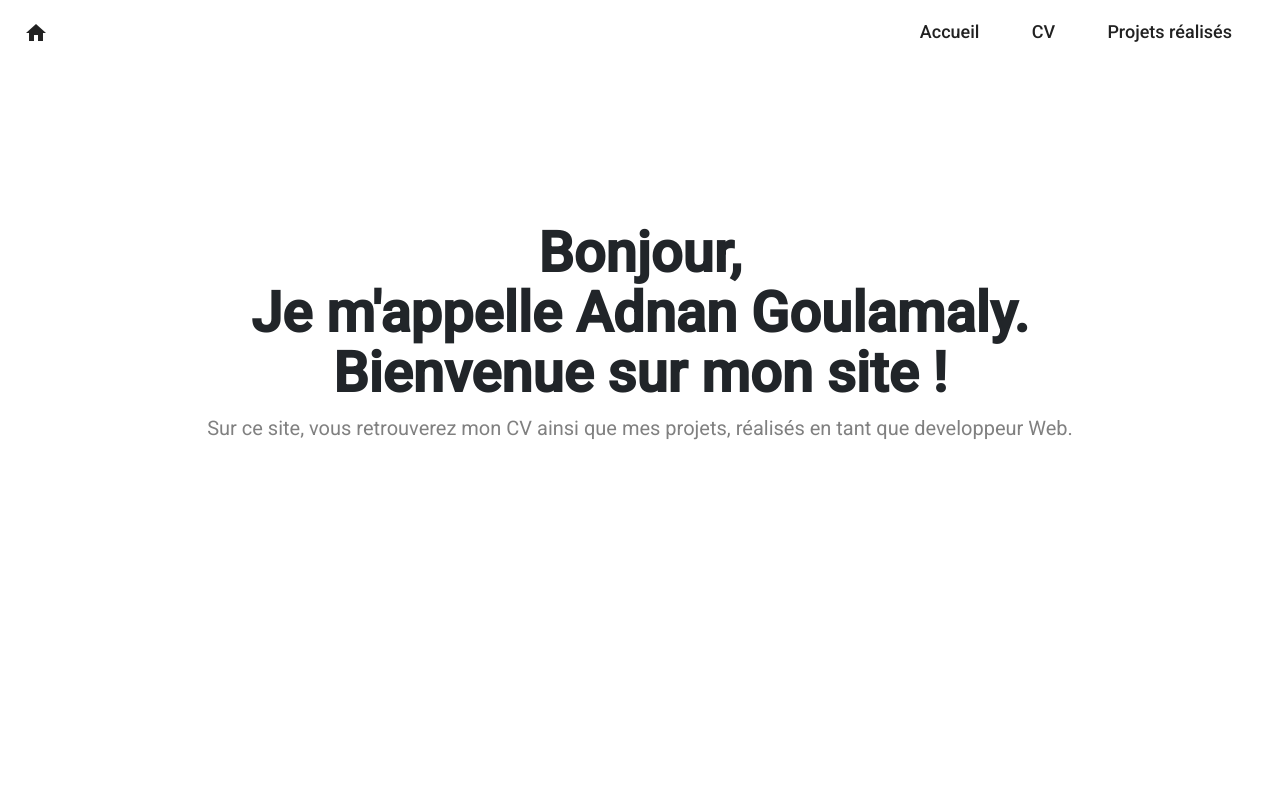
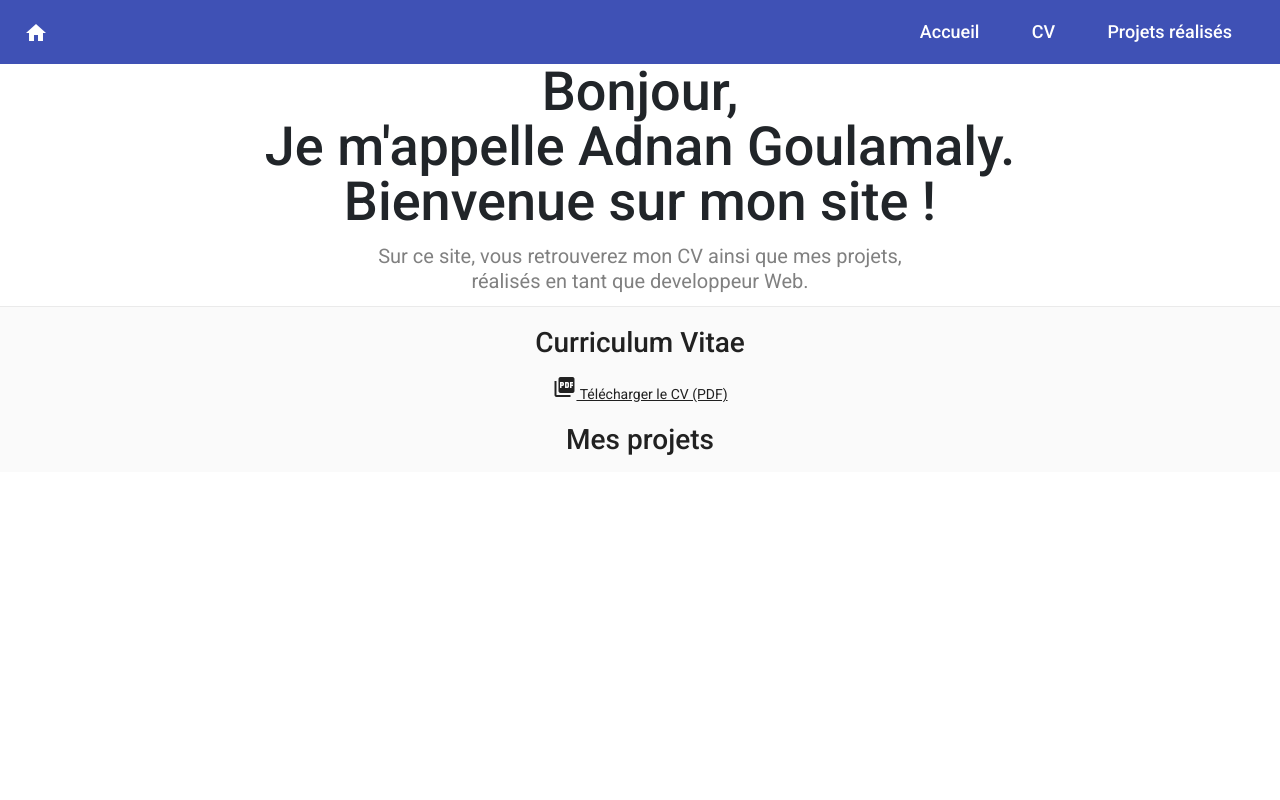
Before and after one commit to adnan974/mon-site-portfolio-front, an Angular app: page / in a window 1280 px wide. Shown: the top 800 px of the page. Built offline with nearby package versions, Linux system fonts and the light colour scheme; no server answers.

Commit message:
feature: ajout d'un sidebar pour rendre la navbar responsive

```diff
--- a/src/app/app-routing.module.ts
+++ b/src/app/app-routing.module.ts
@@ -18,7 +18,8 @@ const routes: Routes = [
     path:'cv',
     loadChildren: ()=> import('./module/cv/cv.module').then(module=>module.CvModule)
 
-  }
+  },
+
 ];
 
 @NgModule({
--- a/src/app/app.component.html
+++ b/src/app/app.component.html
@@ -1,6 +1,58 @@
-<mat-toolbar class="navbar">
-  <button mat-icon-button >
-    <mat-icon class="navbar-menu" >home</mat-icon>
+<div >
+  <mat-toolbar color="primary" class="navbar">
+    <button mat-icon-button>
+      <mat-icon class="navbar-menu">home</mat-icon>
+    </button>
+
+    <div fxShow="true" fxHide.lt-md="true">
+      <!-- The following menu items will be hidden on both SM and XS screen sizes -->
+      <div>
+        <span>
+          <a class="navbar-menu" mat-button routerLink="/">
+            Accueil
+          </a>
+        </span>
+        <span button>
+          <a class="navbar-menu" class="navbar-menu" mat-button routerLink="/cv">
+            CV
+          </a>
+        </span>
+        <span>
+          <a class="navbar-menu" mat-button routerLink="/project">
+            Projets réalisés
+          </a>
+        </span>
+      </div>
+    </div>
+
+    <div fxShow="true" fxHide.gt-sm="true">
+      <a href="#" (click)="sidenav.toggle()">Show Side Menu</a>
+    </div>
+  </mat-toolbar>
+
+  <mat-sidenav-container  fxFlexFill class="example-container">
+    <mat-sidenav #sidenav fxLayout="column">
+      <div fxLayout="column">
+        <a (click)="sidenav.toggle()" href="#" mat-button>Close</a>
+        <a href="#" mat-button>Menu Item 1</a>
+        <a href="#" mat-button>Menu Item 2</a>
+        <a href="#" mat-button>Menu Item 3</a>
+        <a href="#" mat-button>Menu Item 4</a>
+        <a href="#" mat-button>Menu Item 5</a>
+        <a href="#" mat-button>Menu Item 6</a>
+      </div>
+    </mat-sidenav>
+    <mat-sidenav-content >
+      <router-outlet></router-outlet>
+
+    </mat-sidenav-content>
+  </mat-sidenav-container>
+</div>
+<!--
+
+<mat-toolbar class="navbar" color="primary">
+  <button mat-icon-button>
+    <mat-icon class="navbar-menu">home</mat-icon>
   </button>
   <div>
     <span>
@@ -9,7 +61,7 @@
       </a>
     </span>
     <span button>
-      <a class="navbar-menu" class="navbar-menu"  mat-button routerLink="/cv">
+      <a class="navbar-menu" class="navbar-menu" mat-button routerLink="/cv">
         CV
       </a>
     </span>
@@ -22,4 +74,14 @@
 </mat-toolbar>
 
 
+
+
+
 <router-outlet></router-outlet>
+
+<mat-divider></mat-divider>
+<footer>
+  <div>
+    <p id="copyright-element">Copyright © 2021 ·</p>
+  </div>
+</footer> -->
--- a/src/app/app.component.scss
+++ b/src/app/app.component.scss
@@ -1,7 +1,8 @@
+
 
 .navbar {
     justify-content: space-between;
-    background-color: white;
+    //background-color: white;
 }
 
 
@@ -13,3 +14,10 @@ span {
 a {
     font-size: 18px;
 }
+
+
+footer{
+    padding: 20px 10px 10px 10px;
+    //margin-top: 100px;
+    height: 100px;
+}
--- a/src/app/app.module.ts
+++ b/src/app/app.module.ts
@@ -9,6 +9,7 @@ import {MatButtonModule} from '@angular/material/button';
 import { MatIconModule } from '@angular/material/icon';
 import { MatSidenavModule } from '@angular/material/sidenav';
 import { MatListModule } from '@angular/material/list';
+import { FlexLayoutModule } from '@angular/flex-layout';
 
 
 @NgModule({
@@ -23,7 +24,8 @@ import { MatListModule } from '@angular/material/list';
     AppRoutingModule,
     BrowserAnimationsModule,
     MatToolbarModule,
-    MatButtonModule
+    MatButtonModule,
+    FlexLayoutModule
 
 
   ],
--- a/src/app/module/cv/pages/cv.component.html
+++ b/src/app/module/cv/pages/cv.component.html
@@ -1,3 +1,4 @@
+<div class="container">
     <div id="cv-title-container">
         <h1 id="cv-title">Curriculum Vitae</h1>
         <mat-divider></mat-divider>
@@ -8,3 +9,5 @@
         <vertical-timeline></vertical-timeline>
 
     </div>
+
+</div>
--- a/src/app/module/cv/pages/cv.component.scss
+++ b/src/app/module/cv/pages/cv.component.scss
@@ -1,3 +1,5 @@
+
+
 #cv-title-container{
     margin: 10% 0 70px 0;
 
@@ -5,8 +7,9 @@
 
 #cv-title{
     text-align: center;
-    font-size: 30px;
-    font-weight: 500;
+    font-size: 34px;
+    font-weight: 600;
+    color: rgb(34, 33, 33);
 
 }
 
@@ -19,5 +22,5 @@
     border-top-color:rgb(58, 57, 57);
     margin: auto;
     width: 100px;
-    border-top-width: 2px;
+    border-top-width: 3px;
 }
--- a/src/app/module/home/pages/home.component.html
+++ b/src/app/module/home/pages/home.component.html
@@ -2,7 +2,7 @@
     <!-- <div fxFlexOffset="5" fxFlex="20" fxFlexAlign="center">
         <img id="home-presentation-image" src="assets/profile-image.jpeg" />
     </div> -->
-    <div>
+    <div class="typewriter">
         <h2 class="home-presentation-title">
             Bonjour, <br />
             Je m'appelle Adnan Goulamaly. <br />
@@ -10,10 +10,10 @@
         </h2>
     </div>
     <div class="home-presentation-subtitle">
-        <p>Sur ce site, vous retrouverez mon CV ainsi que mes projets, réalisés en tant que developpeur Web.</p>
+        <p>Sur ce site, vous retrouverez mon CV ainsi que mes projets,<br/> réalisés en tant que developpeur Web.</p>
     </div>
-    <div fxFlexOffset="15"></div>
 </div>
+
 
 <!-- <div fxFlexOffset="5" fxFlexAlign="end" fxFlex="30" class="home-presentation-paragraph">
         <p>
@@ -22,6 +22,7 @@
             porro labore iusto odio debitis ratione libero, magnam optio fugit suscipit eaque maxime vel at?
         </p>
     </div> -->
+
 
 
 <div id="home-content">
--- a/src/app/module/home/pages/home.component.scss
+++ b/src/app/module/home/pages/home.component.scss
@@ -1,3 +1,4 @@
+
 
 #home-first-container{
     background-color: white;
@@ -8,13 +9,13 @@
 
 
 .home-presentation-title{
-    font-size: 56px ;
-    font-weight: 600;
+    font-size: 54px ;
+    font-weight: 500;
     color:#212529;
     width: 100%;
     text-align: center;
     margin-bottom: 15px;
-    line-height: 60px;
+    line-height: 55px;
 
 
 }
@@ -22,6 +23,9 @@
 .home-presentation-subtitle{
     font-size: 20px ;
     color:gray;
+    text-align: center;
+    line-height: 25px;
+
 
 }
 
@@ -58,6 +62,6 @@ a {
 }
 
 #home-content{
-    border-top: 2px solid #eaeaea ;
+    border-top: 1px solid #eaeaea ;
     background-color: #fafafa ;
 }
--- a/src/app/module/project/pages/project.component.html
+++ b/src/app/module/project/pages/project.component.html
@@ -1,7 +1,12 @@
-<h1 class="other-home-title">Projets</h1>
+<div id="project-title-container">
+    <h1 id="project-title">Projets</h1>
+    <mat-divider></mat-divider>
 
-<div fxLayout="row">
-    <mat-card *ngFor='let project of projectsData'>
+</div>
+
+<div class="content" fxLayout="row wrap" fxLayoutGap="16px grid" >
+    <div fxFlex="50%" *ngFor='let project of projectsData'>
+        <mat-card class="mat-elevation-z4"  >
             <mat-card-title> {{project.title}}</mat-card-title>
             <mat-card-content>{{project.description}}</mat-card-content>
                 <mat-card-actions>
@@ -12,3 +17,5 @@
                 </mat-card-actions>
         </mat-card>
     </div>
+
+</div>
--- a/src/app/module/project/pages/project.component.scss
+++ b/src/app/module/project/pages/project.component.scss
@@ -1,4 +1,24 @@
-.mat-card{
-    width: 50%;
-    margin: 0 20px 0 20px;
+
+.mat-divider{
+    border-top-color:rgb(58, 57, 57);
+    margin: auto;
+    width: 100px;
+    border-top-width: 3px;
 }
+
+#project-title-container{
+    margin: 10% 0 70px 0;
+
+}
+
+#project-title{
+    text-align: center;
+    font-size: 34px;
+    font-weight: 600;
+    color: rgb(34, 33, 33);
+
+}
+
+.content{
+    padding: 25px;
+}
--- a/src/app/module/project/project.module.ts
+++ b/src/app/module/project/project.module.ts
@@ -8,11 +8,13 @@ import { MatButtonModule } from '@angular/material/button';
 import { FlexLayoutModule } from '@angular/flex-layout';
 import { ProjectService } from 'src/app/core/services/project.service';
 import {  HttpClientModule } from '@angular/common/http';
+import { MatDividerModule } from '@angular/material/divider';
 
 
 @NgModule({
   declarations: [ProjectComponent],
   imports: [
+    MatDividerModule,
     MatCardModule,
     MatButtonModule,
     CommonModule,
```
Lines whose indentation alone changed are shown as unchanged.
